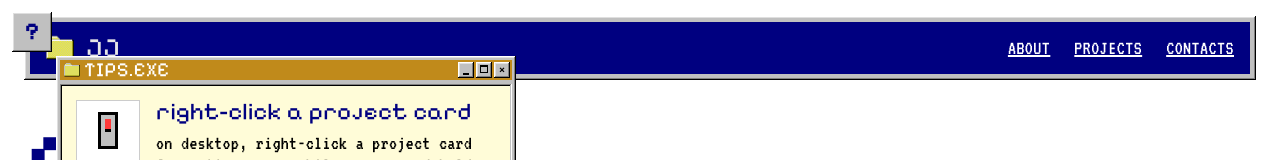
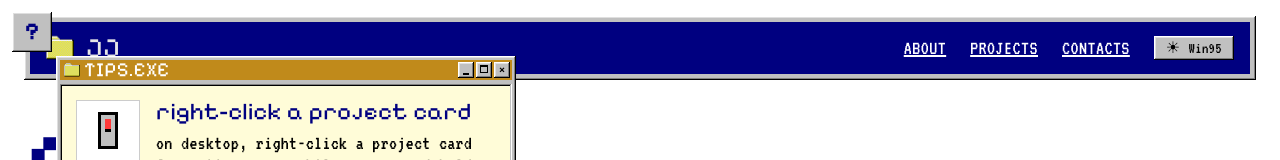
Before and after one commit to Par-python/pardo-portfolio, a Next.js app: page /projects in a window 1280 px wide. Shown: the top 160 px of the page. Built offline with nearby package versions, Linux system fonts and the light colour scheme; no server answers.

Commit message:
feat: theme toggle in projects navbar

```diff
--- a/src/app/projects/page.tsx
+++ b/src/app/projects/page.tsx
@@ -9,6 +9,7 @@ import { ProjectContextMenu } from "@/components/ProjectContextMenu";
 import { ProjectDetailModal } from "@/components/ProjectDetailModal";
 import { ProjectPropertiesDialog } from "@/components/ProjectPropertiesDialog";
 import { SystemPropertiesDialog } from "@/components/SystemPropertiesDialog";
+import { ThemeToggle } from "@/components/theme/ThemeToggle";
 
 type Project = {
   title: string;
@@ -216,6 +217,7 @@ export default function ProjectsPage() {
                   </button>
                 )
               )}
+              <ThemeToggle />
             </nav>
           </div>
         </div>
--- /dev/null
+++ b/src/components/theme/ThemeToggle.tsx
@@ -0,0 +1,23 @@
+"use client";
+
+import { useTheme } from "./ThemeProvider";
+
+export function ThemeToggle() {
+  const { theme, toggle } = useTheme();
+  const isTahoe = theme === "tahoe";
+
+  return (
+    <button
+      type="button"
+      onClick={toggle}
+      aria-label={`Switch to ${isTahoe ? "Windows 95" : "Tahoe"} theme`}
+      title={`Switch to ${isTahoe ? "Windows 95" : "Tahoe"} theme`}
+      className="flex items-center gap-2 px-2 sm:px-3 py-1 leading-none cursor-pointer bg-[var(--surface)] win-frame-outside text-[var(--text)] font-[family-name:var(--font-body)] text-[14px] sm:text-[16px] tracking-[0.3px]"
+    >
+      <span aria-hidden>{isTahoe ? "☾" : "☀"}</span>
+      <span className="hidden sm:inline whitespace-nowrap">
+        {isTahoe ? "Tahoe" : "Win95"}
+      </span>
+    </button>
+  );
+}
```
